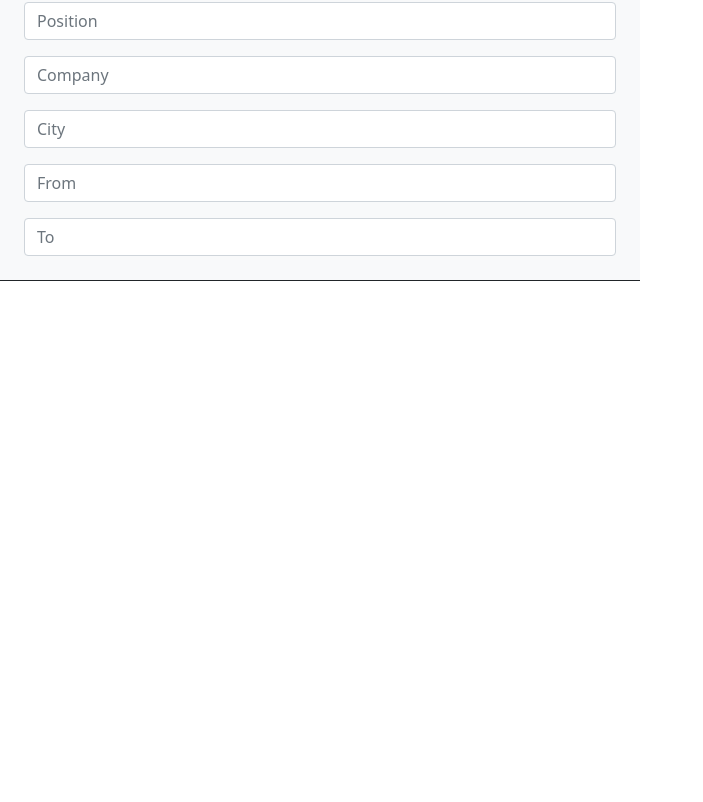
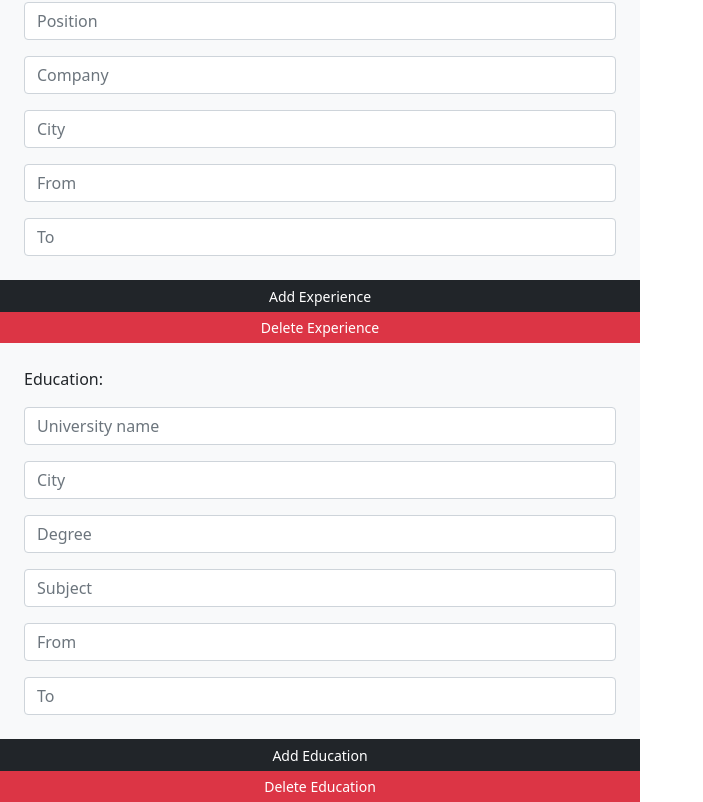
Before and after one commit to Rom4n25/cv-creator, a React (Create React App) app: page / in a window 1280 px wide. Shown: the part 525-1327 px from the top of the page, without its empty margins (0-703 px from the left). Before the commit the page ends 806 px from the top, so only its background shows below. Built offline with nearby package versions, Linux system fonts and the light colour scheme.

Commit message:
Add btns for add and delete education & experience

```diff
--- a/src/App.js
+++ b/src/App.js
@@ -6,10 +6,42 @@ class App extends Component {
 
   constructor(){
     super();
-    this.state = {};
+    this.state = {
+      experience:[],
+      education:[],
+    };
     this.setState = this.setState.bind(this);
+    this.addExperience = this.addExperience.bind(this);
+    this.addEducation = this.addEducation.bind(this);
+    this.deleteExperience = this.deleteExperience.bind(this);
+    this.deleteEducation = this.deleteEducation.bind(this);
+
   }
 
+  addExperience(){
+    this.setState({experience:this.state.experience.concat(
+      <InputContainer key={"experience"+(this.state.experience.length+1)} name="Experience" data={["Position", "Company", "City", "From", "To"]} setState={this.setState}/>
+    )});
+  }
+
+  deleteExperience(){
+    this.setState({experience:this.state.experience.slice(0,-1)})
+  }
+
+  addEducation(){
+    this.setState({education:this.state.education.concat(
+      <InputContainer key={"education"+(this.state.education.length+1)} name="Education" data={["University name", "City", "Degree", "Subject", "From", "To"]} setState={this.setState}></InputContainer>
+      )});
+  }
+
+  deleteEducation(){
+    this.setState({education:this.state.education.slice(0,-1)})
+  }
+
+  componentDidMount(){
+    this.addExperience();
+    this.addEducation();
+  }
 
   render(){
 
@@ -19,13 +51,18 @@ class App extends Component {
         </div>
         <div className="row">
           <div className="col-sm p-0">
+            <InputContainer key="details" name="Personal Details" data={["First name", "Last name", "Address", "Phone number", "Email"]} setState={this.setState}/>
 
-            <InputContainer name="Personal Details" data={["First name", "Last name", "Address", "Phone number", "Email"]} setState={this.setState}></InputContainer>
-            <InputContainer name="Experience" data={["Position", "Company", "City", "From", "To"]} setState={this.setState}></InputContainer>
+            {this.state.experience.map(item=>item)}
+            <button type="button" className="btn btn-dark btn-sm btn-block w-100 rounded-0" onClick={this.addExperience}>Add Experience</button>
+            <button type="button" className="btn btn-danger btn-sm btn-block w-100 rounded-0" onClick={this.deleteExperience}>Delete Experience</button>
 
+            {this.state.education.map(item=>item)}
+            <button type="button" className="btn btn-dark btn-sm btn-block w-100 rounded-0" onClick={this.addEducation}>Add Education</button>
+            <button type="button" className="btn btn-danger btn-sm btn-block w-100 rounded-0" onClick={this.deleteEducation}>Delete Education</button>
           </div>
           <div className="col-sm p-0">
-            <ResumeDisplay state={this.state} />
+            <ResumeDisplay state={this.state}/>
           </div>
         </div>
       </div>
--- a/src/components/ResumeDisplay.js
+++ b/src/components/ResumeDisplay.js
@@ -8,6 +8,7 @@ class ResumeDisplay extends Component {
                 {this.props.state.first_name}
                 {this.props.state.last_name}
                 {this.props.state.phone_number}
+                {console.log(this.props.state.experience)}
             </div>
         )
     }
```
